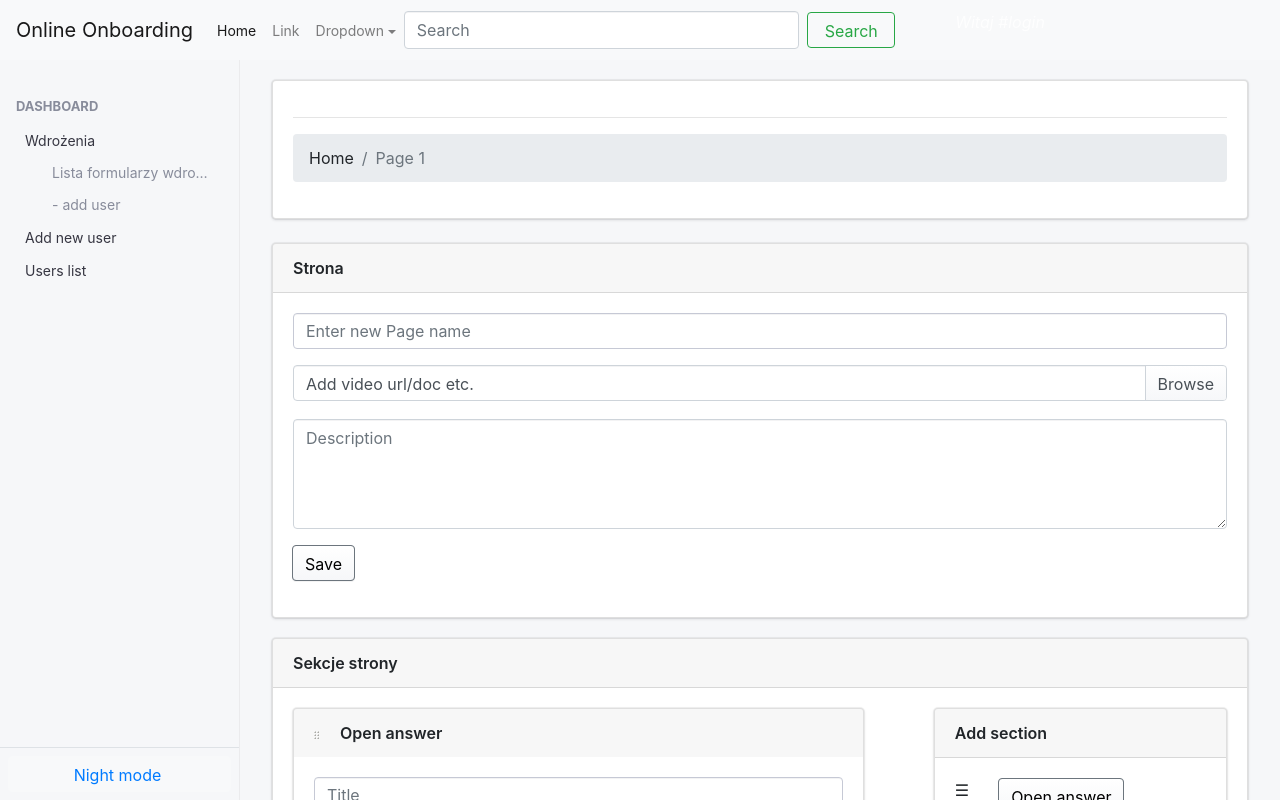
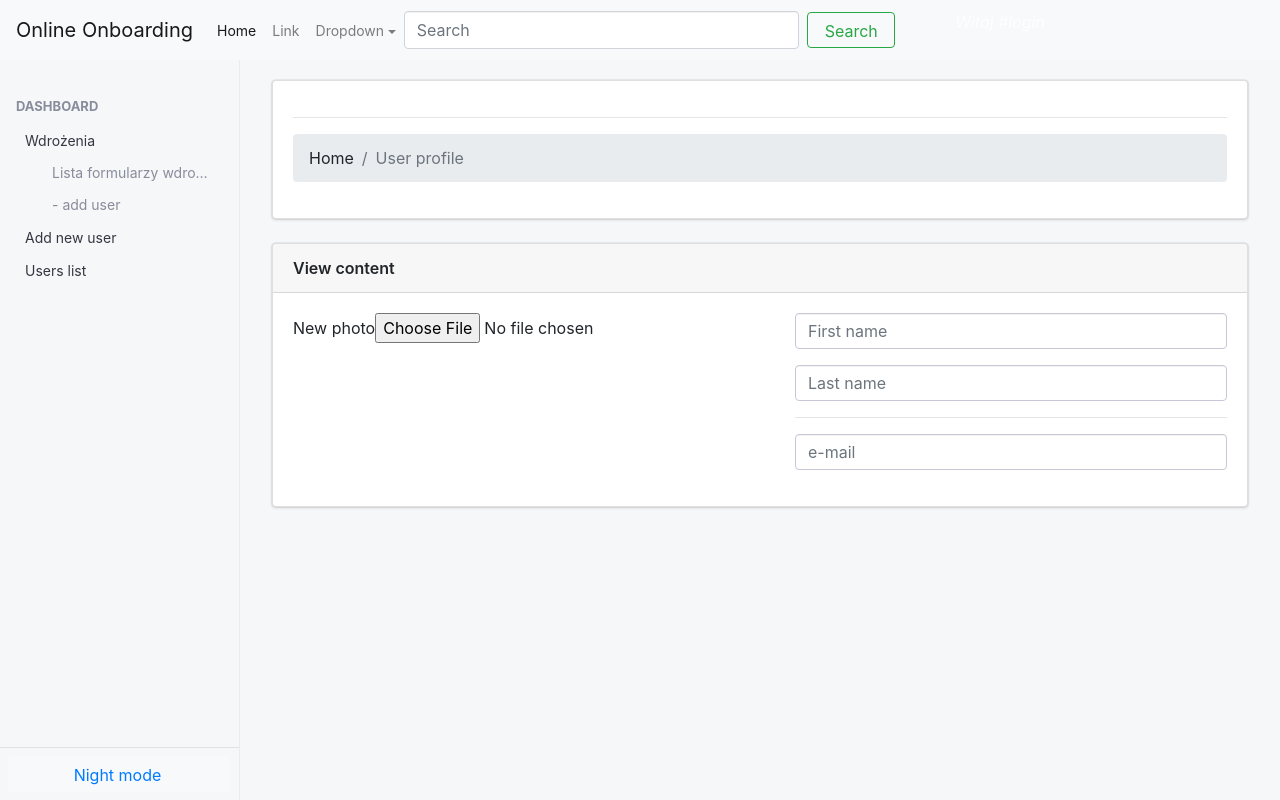
Before and after one commit to binawork/OnboardingFront, a React (Create React App) app: page / in a window 1280 px wide. Shown: the top 800 px of the page. Built offline with nearby package versions, Linux system fonts and the light colour scheme.

Commit message:
Modify and use the example page for user profile

```diff
--- a/src/Applications/App.js
+++ b/src/Applications/App.js
@@ -2,14 +2,14 @@ import React from 'react';
 import "../static/css/style.css";
 
 import Navbar from "../Components/Navbar";
-import UserListRow from "../Components/UserListRow";
 //import UserListSearch from "../Components/UserListSearch";
-import UserListPage from "../Components/UserListPage";
-import FormsEditPage from "../Components/FormsEditPage";
+//import UserListPage from "../Components/UserListPage";
+//import FormsEditPage from "../Components/FormsEditPage";
+import UserManagerProfilePage from "../Components/UserManagerProfilePage";
 
 function App() {
   return (
-      <FormsEditPage />
+      <UserManagerProfilePage />
   );
 }
 
--- a/src/Components/UserManagerProfilePage.js
+++ b/src/Components/UserManagerProfilePage.js
@@ -3,18 +3,14 @@ import React from "react";
 import "../static/looper/stylesheets/theme.min.css";
 //import "../static/looper/stylesheets/theme-dark.min.css";
 
+import UserProfileManage from "./UserProfileManage";
 import Navbar from "../Components/Navbar";
 import LeftMenu from "./LeftMenu";
-import PageAddressBar from "./PageAddressBar"
+import PageAddressBar from "./PageAddressBar";
 
-function UserManagerProfilePage {
-	const singleUser = {name: "Craig Hansen", email: "chansen@example.com", position: "Software Developer", department: "Foo Bar", localization: "Lorem Ipsum", sent: 4, finished: 2};
-	var allUsers = [], i;
-	for(i = 0; i < 5; i++){
-		allUsers.push(singleUser);
-	}
+function UserManagerProfilePage() {
 
-    return(
+    return (
     	<div className="app">
     		<header className="app-header app-header-dark">
     			<Navbar />
@@ -23,14 +19,34 @@ function UserManagerProfilePage {
     		<main className="app-main">
     			<div className="wrapper"><div className="page">
     				<div className="page-inner">
-						<PageAddressBar page = { "Accounts" } />
+    					<PageAddressBar page = { "User profile" } />
 
-						{/* TODO: user profile here */}
+    					<div className="page-section">
+    						<div className="card card-fluid">
+    							<div className="card-header">View content</div>
+    							<div className="row">
+    								<div className="col">
+    									<div className="card-body">
+											<div className="form-group"> {/* placeholder */}
+												<div className="custom-file">
+													<label for="docFile">New photo </label>
+													<input type="file" id="docFile" accept="image/*" multiple="" />
+												</div>
+											</div>
+    									</div>
+    								</div>
+
+    								<div className="col">
+    									<UserProfileManage /> {/* placeholder */}
+    								</div>
+    							</div>
+    						</div>
+    					</div>
     				</div>
     			</div></div>
     	    </main>
         </div>
-    )
+    );
 }
 
 export default UserManagerProfilePage;
```
Lines whose indentation alone changed are shown as unchanged.
